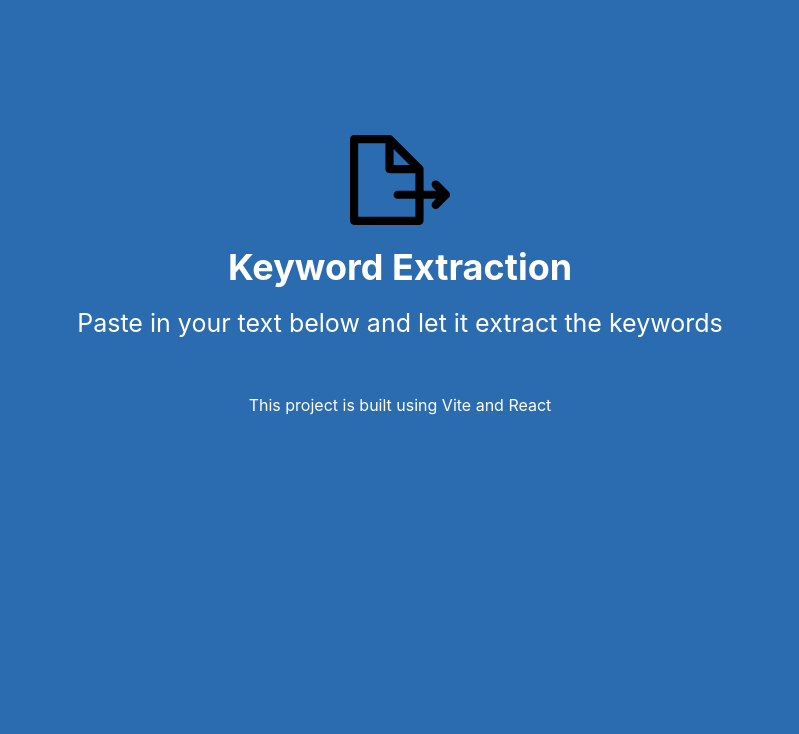
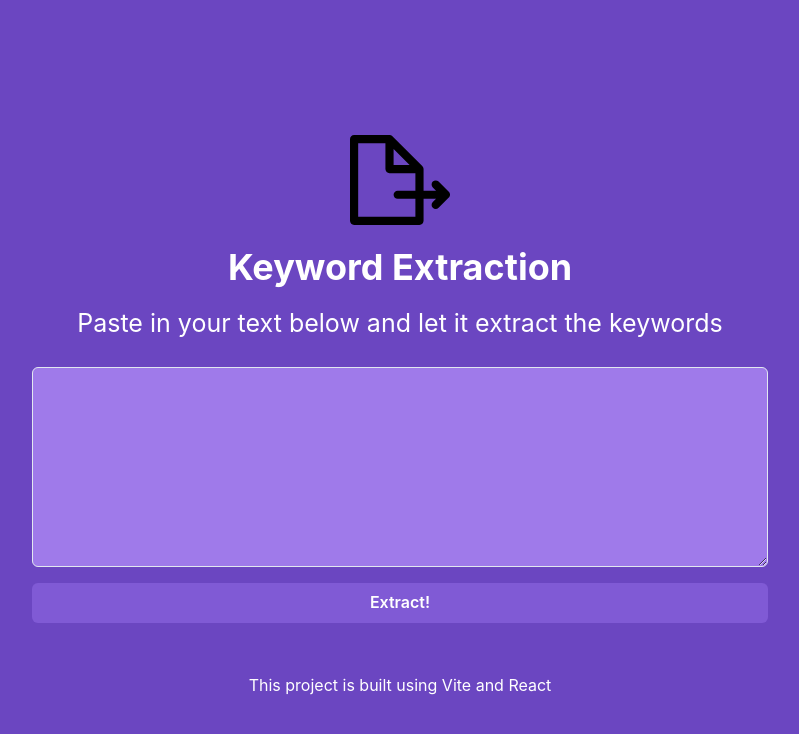
Before and after one commit to prog-ops/keyword-extraction, a React (Vite) app: page / in a window 1280 px wide. Shown: the top 734 px of the page, without its empty margins (240-1039 px from the left). Built offline with nearby package versions, Linux system fonts and the light colour scheme.

Commit message:
Component: Text Input

```diff
--- a/src/App.jsx
+++ b/src/App.jsx
@@ -1,17 +1,19 @@
 import {Container, Box} from '@chakra-ui/react'
 import Header from "./components/Header.jsx";
 import Footer from "./components/Footer.jsx";
+import Input from "./components/Input.jsx";
 
 const App = () => {
   return (
       <Box
-          bg='blue.600'
+          bg='purple.600'
           color='white'
           height='100vh'
           paddingTop={130}
       >
         <Container maxW='3xl' centerContent>
           <Header/>
+          <Input/>
           <Footer/>
         </Container>
       </Box>
--- /dev/null
+++ b/src/components/Input.jsx
@@ -0,0 +1,34 @@
+import {useState} from "react";
+import {Button, Textarea} from "@chakra-ui/react";
+
+const Input = () => {
+  const [text, setText] = useState('');
+
+  const submit = () => {
+    console.log(text)
+  }
+
+  return (
+      <>
+        <Textarea
+            value={text}
+            onChange={e => setText(e.target.value)}
+            color='white'
+            padding={4}
+            marginTop={6}
+            height={200}
+            bg='purple.400'
+        />
+        <Button
+            onClick={submit}
+            color='white'
+            marginTop={4}
+            width='100%'
+            _hover={{ bg: 'purple.700' }}
+            bg='purple.500'>
+          Extract!
+        </Button>
+      </>
+  )
+}
+export default Input
```
